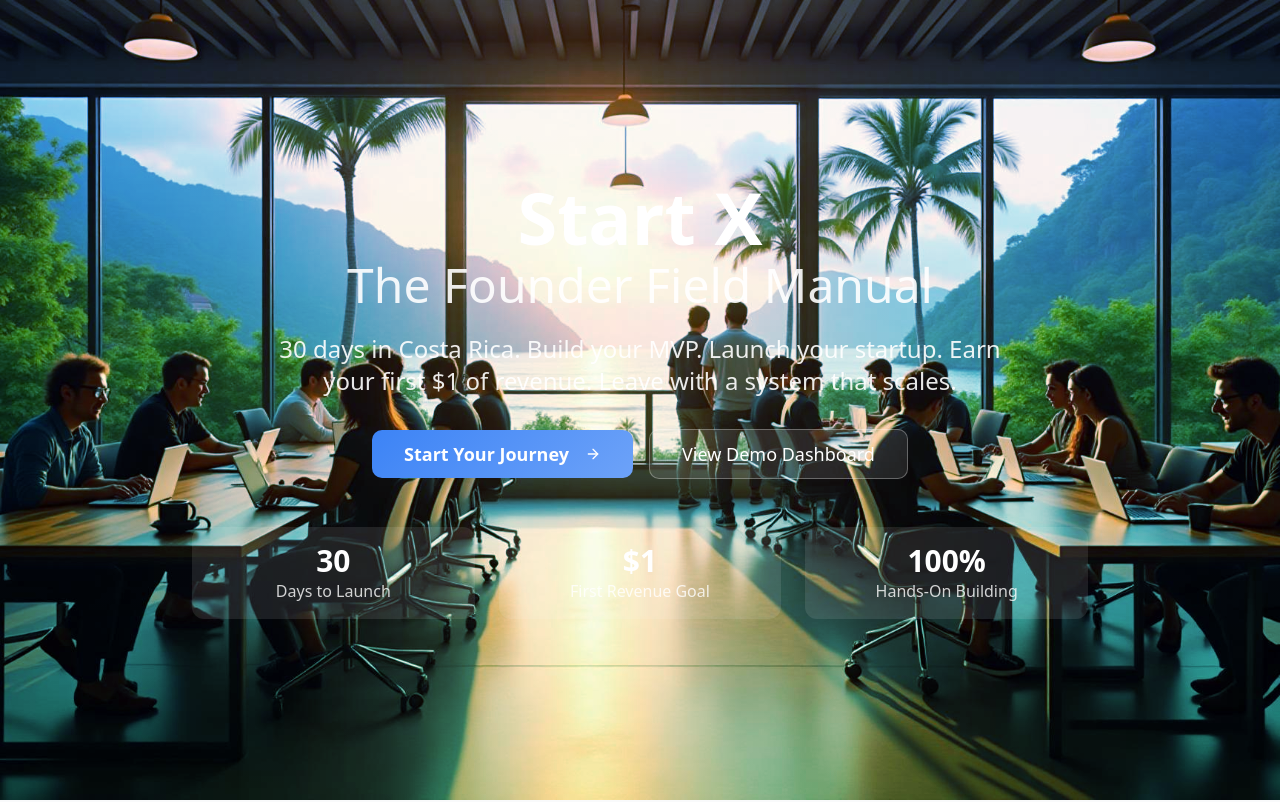
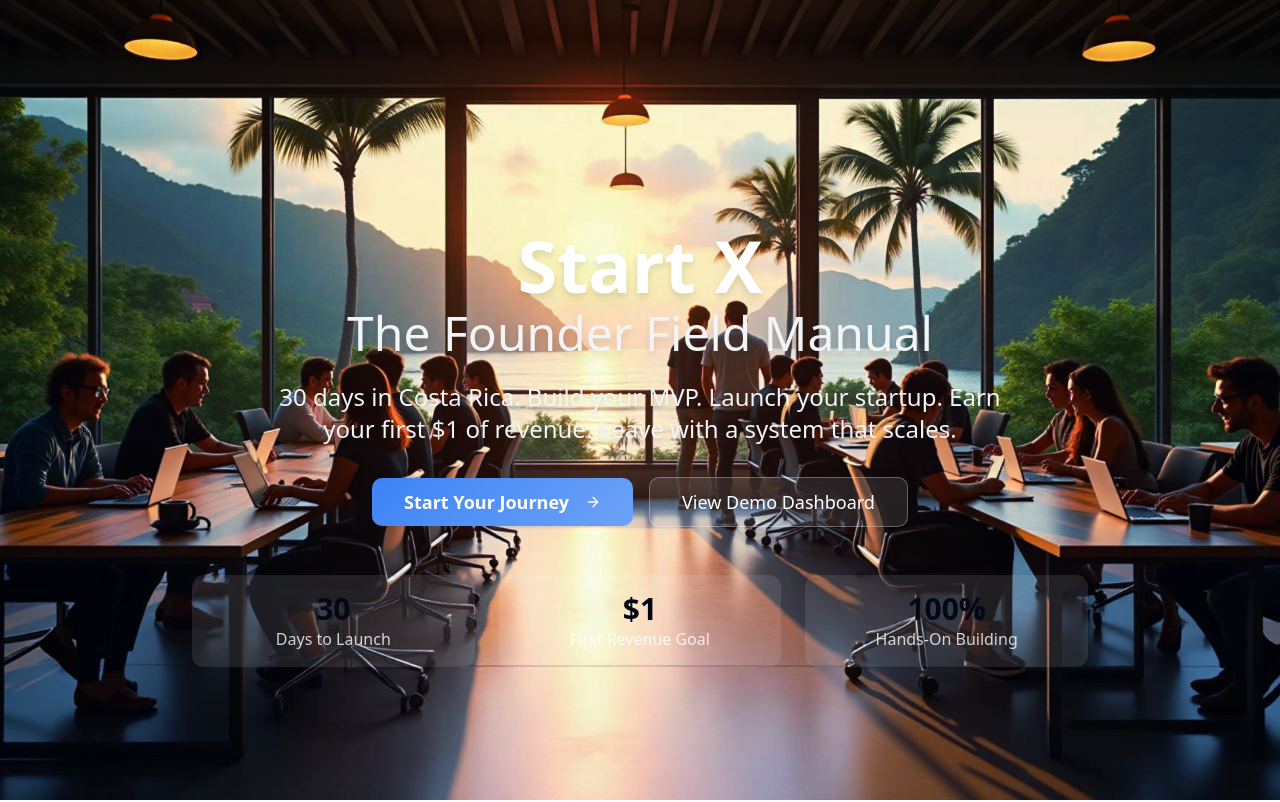
Before and after one commit to RecoveryDojo/startx-launch, a React (Vite) app: page / in a window 1280 px wide. Shown: the top 802 px of the page. Built offline with nearby package versions, Linux system fonts and the light colour scheme.

Commit message:
Fix homepage hero image
Adjusted homepage hero image and content placement to improve visibility. Increased vertical spacing for "START X" and content by 1.5 inches and updated font color for better contrast.

```diff
--- a/src/components/HomePage.tsx
+++ b/src/components/HomePage.tsx
@@ -9,21 +9,21 @@ const HomePage = () => {
     <div className="min-h-screen bg-background">
       {/* Hero Section */}
       <section
-        className="relative min-h-screen flex items-center justify-center bg-gradient-hero bg-cover bg-center bg-blend-overlay"
+        className="relative min-h-screen flex items-center justify-center bg-gradient-hero bg-cover bg-center bg-blend-overlay pt-24"
         style={{
-          backgroundImage: `linear-gradient(rgba(59, 130, 246, 0.8), rgba(16, 185, 129, 0.6)), url(${heroBackground})`
+          backgroundImage: `linear-gradient(rgba(0, 0, 0, 0.65), rgba(59, 130, 246, 0.4)), url(${heroBackground})`
         }}
       >
-        <div className="container mx-auto px-4 text-center text-white">
+        <div className="container mx-auto px-4 text-center">
           <div className="max-w-4xl mx-auto animate-fade-in">
-            <h1 className="text-5xl md:text-7xl font-bold mb-6 leading-tight">
+            <h1 className="text-5xl md:text-7xl font-bold mb-6 leading-tight text-white drop-shadow-lg">
               Start X
-              <span className="block text-4xl md:text-5xl font-normal mt-2 text-white/90">
+              <span className="block text-4xl md:text-5xl font-normal mt-2 text-gray-100">
                 The Founder Field Manual
               </span>
             </h1>
 
-            <p className="text-xl md:text-2xl mb-8 text-white/90 max-w-3xl mx-auto">
+            <p className="text-xl md:text-2xl mb-8 text-gray-100 max-w-3xl mx-auto drop-shadow-md">
               30 days in Costa Rica. Build your MVP. Launch your startup.
               Earn your first $1 of revenue. Leave with a system that scales.
             </p>
```
